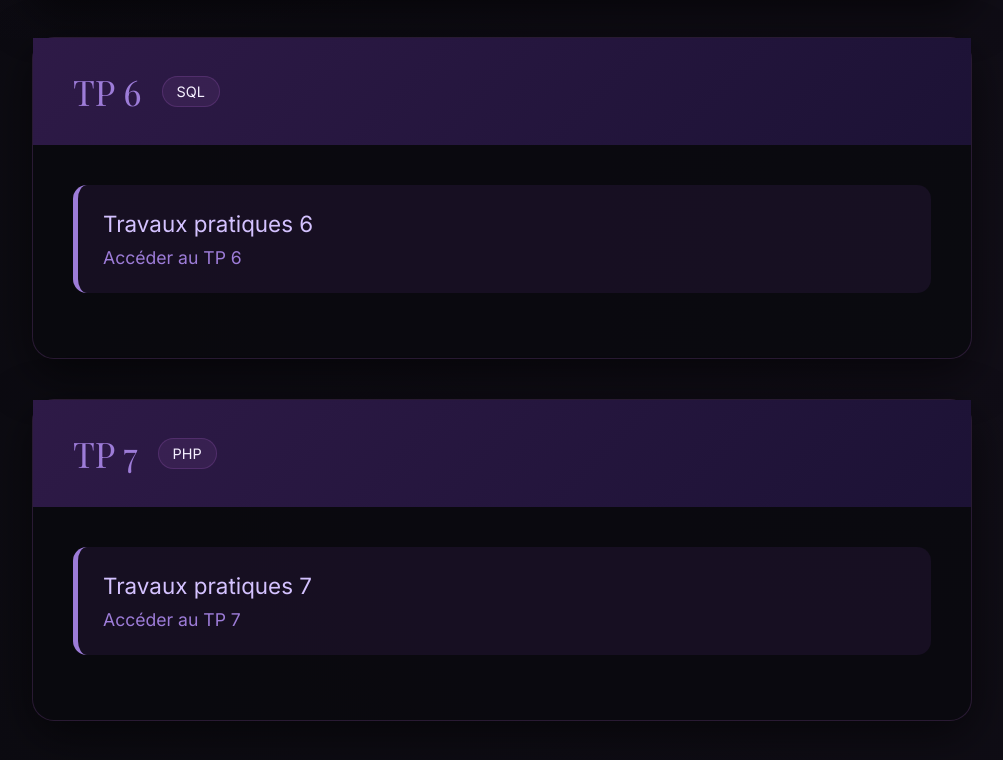
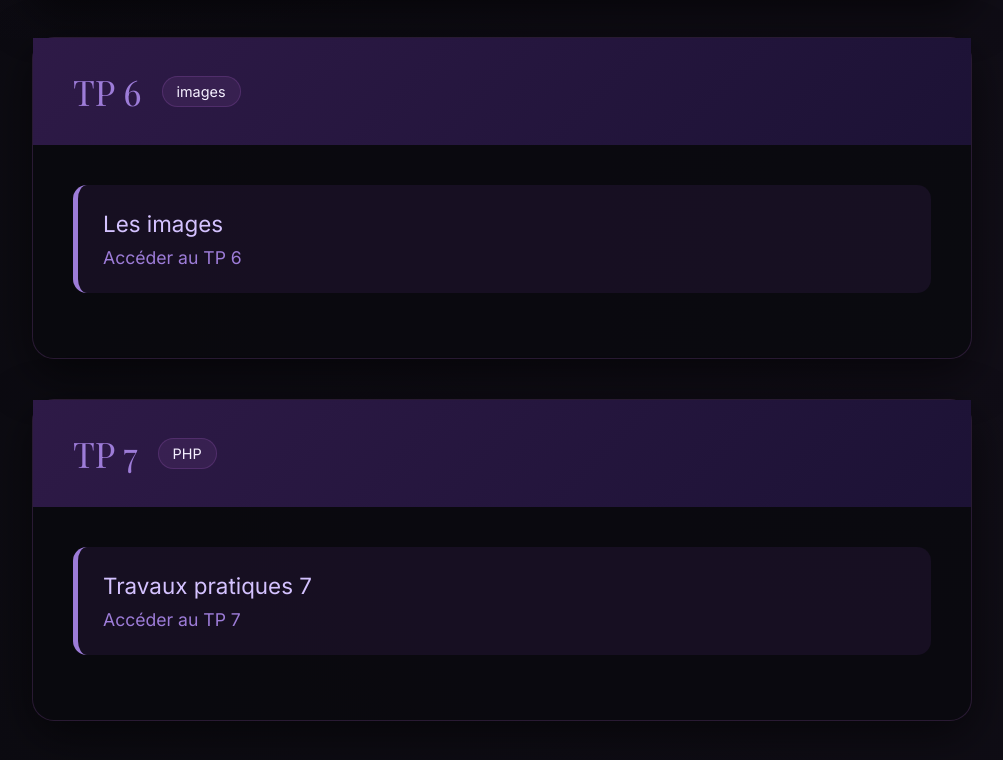
Before and after one commit to Mischa260/TP2-Web, a plain HTML site: page index.html in a window 1280 px wide. Shown: the part 1931-2691 px from the top of the page, without its empty margins (138-1141 px from the left). Drawn offline with nearby package versions, Linux system fonts and the light colour scheme.

Commit message:
Update index.html

```diff
--- a/index.html
+++ b/index.html
@@ -202,11 +202,11 @@
   <div class="card">
     <div class="card-header">
       <span>TP 6</span>
-      <div class="tag">SQL</div>
+      <div class="tag">images</div>
     </div>
     <div class="card-content">
       <div class="tp-item">
-        <div class="tp-title">Travaux pratiques 6</div>
+        <div class="tp-title">Les images</div>
         <a class="tp-link" href="tp6/tp6.html" target="_blank">
           Accéder au TP 6
         </a>
```
